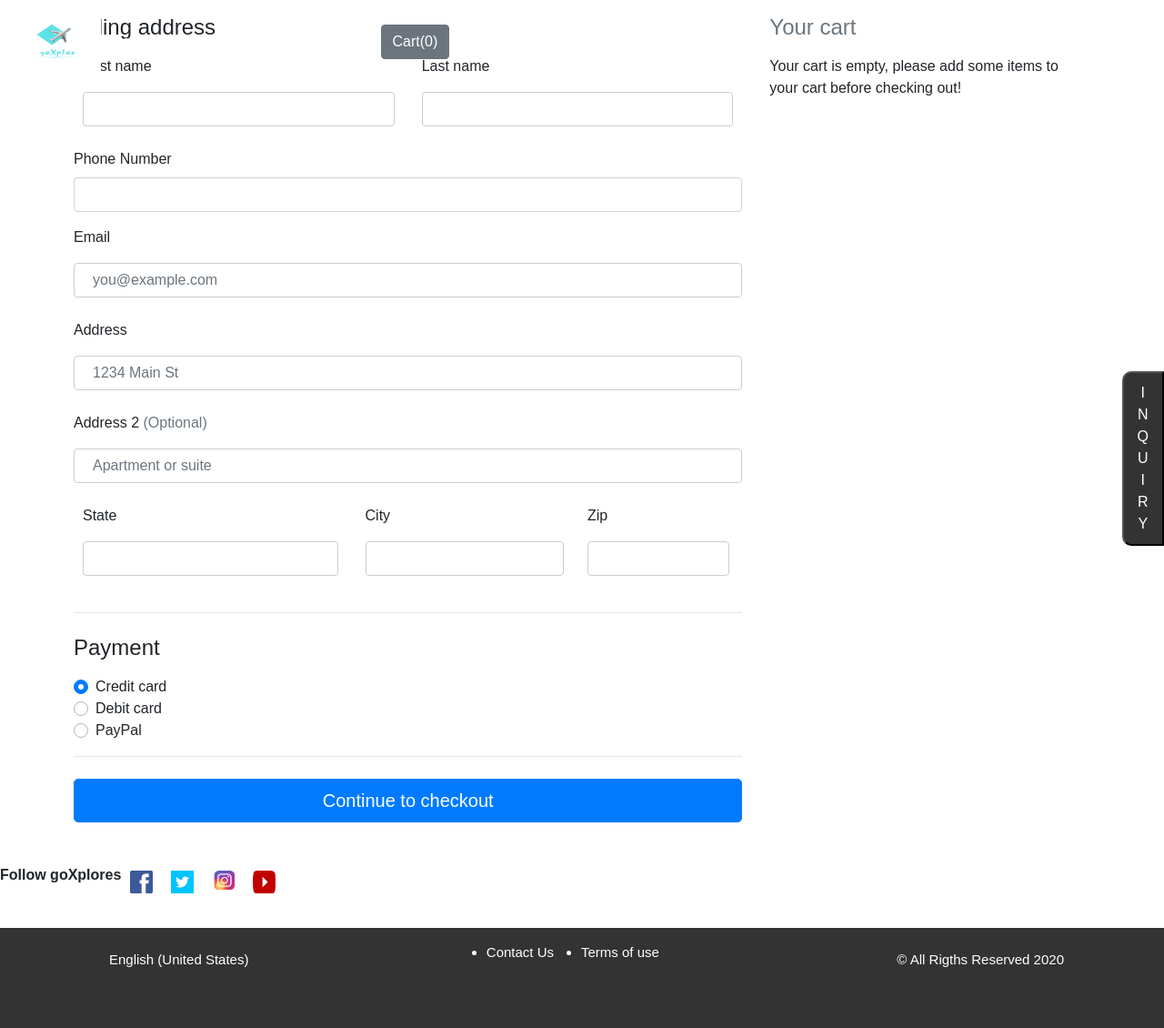
After one commit to dexzter07/Travel, a Django app: page /package/checkout/ in a window 1280 px wide. The commit adds this page. Shown: the whole page at 91% size. Run offline with Django 3.2, Linux system fonts and the light colour scheme; some libraries are stand-ins or nearby versions.

Commit message:
cart added

```diff
--- a/website/home/admin.py
+++ b/website/home/admin.py
@@ -1,8 +1,9 @@
 from django.contrib import admin
-from . models import Destinations, Contact, Inquiry, Package
+from . models import Destinations, Contact, Inquiry, Package, Orders
 # Register your models here.
 
 admin.site.register(Destinations)
 admin.site.register(Contact)
 admin.site.register(Inquiry)
 admin.site.register(Package)
+admin.site.register(Orders)
--- a/website/home/templates/home/base.html
+++ b/website/home/templates/home/base.html
@@ -619,6 +619,16 @@
         <a class="nav-item nav-link" href="{% url 'contact' %}" style="color: white;"><b>Contact</b></a>
         <a class="nav-item nav-link" href="/blog" style="color: white;"><b>Blog</b></a>
       </div>
+      <form class="form-inline my-2 my-lg-0">
+        <button type="button" class="btn btn-secondary mx-2 my-2 my-lg-0" id="popcart" data-container="body"
+          data-toggle="popover" data-placement="bottom" data-html="true" data-content="Vivamus
+      sagittis lacus vel augue laoreet rutrum faucibus.">
+
+
+          Cart(<span id="cart">0</span>)
+        </button>
+      </form>
+
     </div>
 
   </nav>
--- /dev/null
+++ b/website/home/templates/home/checkout.html
@@ -0,0 +1,150 @@
+{% extends 'home/base.html' %}
+{% block title%}goXplores{% endblock %}
+{% block body %}
+<div class="container">
+    <div class="row">
+        <div class="col-md-4 order-md-2 mb-4">
+            <h4 class="d-flex justify-content-between align-items-center mb-3">
+                <span class="text-muted">Your cart</span>
+
+            </h4>
+            <ul class="list-group mb-3" id="items">
+
+            </ul>
+
+            <!-- <form class="card p-2">
+                <div class="input-group">
+                    <input type="text" class="form-control" placeholder="Promo code">
+                    <div class="input-group-append">
+                        <button type="submit" class="btn btn-secondary">Redeem</button>
+                    </div>
+                </div>
+            </form> -->
+        </div>
+        <div class="col-md-8 order-md-1">
+            <h4 class="mb-3">Billing address</h4>
+            <form method="POST" action="/package/checkout/">{% csrf_token %}
+                <input type="hidden" name="itemsJson" id="itemsJson" />
+                <div class="row">
+                    <div class="col-md-6 mb-3">
+                        <label for="firstName">First name</label>
+                        <input type="text" class="form-control" id="firstName" placeholder="" value="" required
+                            name="firstName">
+
+                    </div>
+                    <div class="col-md-6 mb-3">
+                        <label for="lastName">Last name</label>
+                        <input type="text" class="form-control" id="lastName" placeholder="" value="" required
+                            name="lastName">
+
+                    </div>
+                </div>
+
+                <div class="form-group">
+                    <label for="inputZip">Phone Number</label>
+                    <input type="tel" class="form-control" id="inputPhone" name="phone">
+                </div>
+
+                <div class="mb-3">
+                    <label for="email">Email</label>
+                    <input type="email" class="form-control" id="email" placeholder="you@example.com" name="email">
+
+                </div>
+
+                <div class="mb-3">
+                    <label for="address">Address</label>
+                    <input type="text" class="form-control" id="address" placeholder="1234 Main St" required
+                        name="address">
+
+                </div>
+
+                <div class="mb-3">
+                    <label for="address2">Address 2 <span class="text-muted">(Optional)</span></label>
+                    <input type="text" class="form-control" id="address1" placeholder="Apartment or suite"
+                        name="address1">
+                </div>
+
+                <div class="row">
+                    <div class="col-md-5 mb-3">
+                        <label for="country">State</label>
+                        <input type="text" class="form-control" id="state" required name="state" />
+
+
+                    </div>
+                    <div class="col-md-4 mb-3">
+                        <label for="state">City</label>
+                        <input type="text" class="form-control" id="city" required name="city" />
+
+                    </div>
+                    <div class="col-md-3 mb-3">
+                        <label for="zip">Zip</label>
+                        <input type="text" class="form-control" id="zipcode" placeholder="" required name="zipcode">
+
+                    </div>
+                </div>
+                <hr class="mb-4">
+
+                <h4 class="mb-3">Payment</h4>
+
+                <div class="d-block my-3">
+                    <div class="custom-control custom-radio">
+                        <input id="credit" name="paymentMethod" type="radio" class="custom-control-input" checked
+                            required>
+                        <label class="custom-control-label" for="credit">Credit card</label>
+                    </div>
+                    <div class="custom-control custom-radio">
+                        <input id="debit" name="paymentMethod" type="radio" class="custom-control-input" required>
+                        <label class="custom-control-label" for="debit">Debit card</label>
+                    </div>
+                    <div class="custom-control custom-radio">
+                        <input id="paypal" name="paymentMethod" type="radio" class="custom-control-input" required>
+                        <label class="custom-control-label" for="paypal">PayPal</label>
+                    </div>
+                </div>
+
+                <hr class="mb-4">
+                <button class="btn btn-primary btn-lg btn-block" type="submit">Continue to checkout</button>
+            </form>
+        </div>
+    </div>
+</div>
+{% endblock %}
+{% block js %}
+<script>
+    if (localStorage.getItem('cart') == null) {
+        var cart = {};
+    } else {
+        cart = JSON.parse(localStorage.getItem('cart'));
+    }
+    console.log(cart);
+    var sum = 0;
+    if ($.isEmptyObject(cart)) {
+        //if object is empty
+        mystr = `<p>Your cart is empty, please add some items to your cart before checking out!</p>`
+        $('#items').append(mystr);
+    } else {
+        for (item in cart) {
+            let name = cart[item][1];
+            let qty = cart[item][0];
+            sum = sum + qty;
+            mystr = `<li class="list-group-item d-flex justify-content-between lh-condensed">
+                    <div>
+                        <h6 class="my-0">${name}</h6>
+
+                    </div>
+                    <span class="text-muted">${qty}</span>
+                </li>`
+            $('#items').append(mystr);
+        }
+    }
+    document.getElementById('cart').innerHTML = sum;
+
+    $('#itemsJson').val(JSON.stringify(cart));
+    {% if thank %}
+    alert('Thank For Booking, we will get in touch with you soon. Your booking id is {{id}}')
+    localStorage.clear();
+    document.location = "/package";
+    {% endif %}
+
+</script>
+{% endblock %}
--- a/website/home/templates/home/index.html
+++ b/website/home/templates/home/index.html
@@ -156,7 +156,7 @@
 
         {% for i in destination %}
         <div class="col-xs-3 col-sm-3 col-md-3">
-          <div class="card" style="width: 18rem;">
+          <div class="card align-items-center" style="width: 18rem;">
 
             <img src="/media/{{i.image}}" class="card-img-top" alt="..." />
             <div class="card-body">
@@ -325,5 +325,6 @@
 
   let timer = setInterval(autoplay, 6000);
 
+
 </script>
 {% endblock %}
--- a/website/home/urls.py
+++ b/website/home/urls.py
@@ -7,4 +7,5 @@ urlpatterns = [
     path('contact/', views.contact, name='contact'),
     path('inquiry/', views.inquiry, name='inquiry'),
     path('package/', views.package, name='package'),
+    path('package/checkout/', views.checkout, name='checkout'),
 ]
--- a/website/home/views.py
+++ b/website/home/views.py
@@ -1,5 +1,5 @@
 from django.shortcuts import render
-from . models import Destinations, Contact, Inquiry, Package
+from . models import Destinations, Contact, Inquiry, Package, Orders
 from math import ceil
 
 # Create your views here.
@@ -65,3 +65,27 @@ def package(request):
         allPack.append([dest, range(1, nSlides), nSlides])
     params = {'allPack': allPack}
     return render(request, 'home/package.html', params)
+
+
+def checkout(request):
+    if request.method == "POST":
+        items_json = request.POST.get('itemsJson', '')
+        firstName = request.POST.get('firstName', '')
+        lastName = request.POST.get('lastName', '')
+
+        email = request.POST.get('email', '')
+        phone = request.POST.get('phone', '')
+        address = request.POST.get('address', '')
+        address1 = request.POST.get('address1', '')
+        city = request.POST.get('city', '')
+        state = request.POST.get('state', '')
+        zipcode = request.POST.get('zipcode', '')
+
+        order = Orders(items_json=items_json, firstName=firstName, lastName=lastName, email=email, phone=phone, address=address,
+                       address1=address1, city=city, state=state, zipcode=zipcode)
+        order.save()
+        thank = True
+        id = order.order_id
+        return render(request, 'home/checkout.html', {'thank': thank, 'id': id})
+
+    return render(request, 'home/checkout.html')
```
Also changed, not shown: website/home/models.py (+18 -0 lines), website/home/templates/home/package.html (+91 -3 lines), website/home/migrations/0014_auto_20200225_1914.py (added), website/home/migrations/0015_auto_20200225_2018.py (added), website/home/migrations/0016_orders.py (added), website/home/migrations/0017_auto_20200225_2330.py (added).
